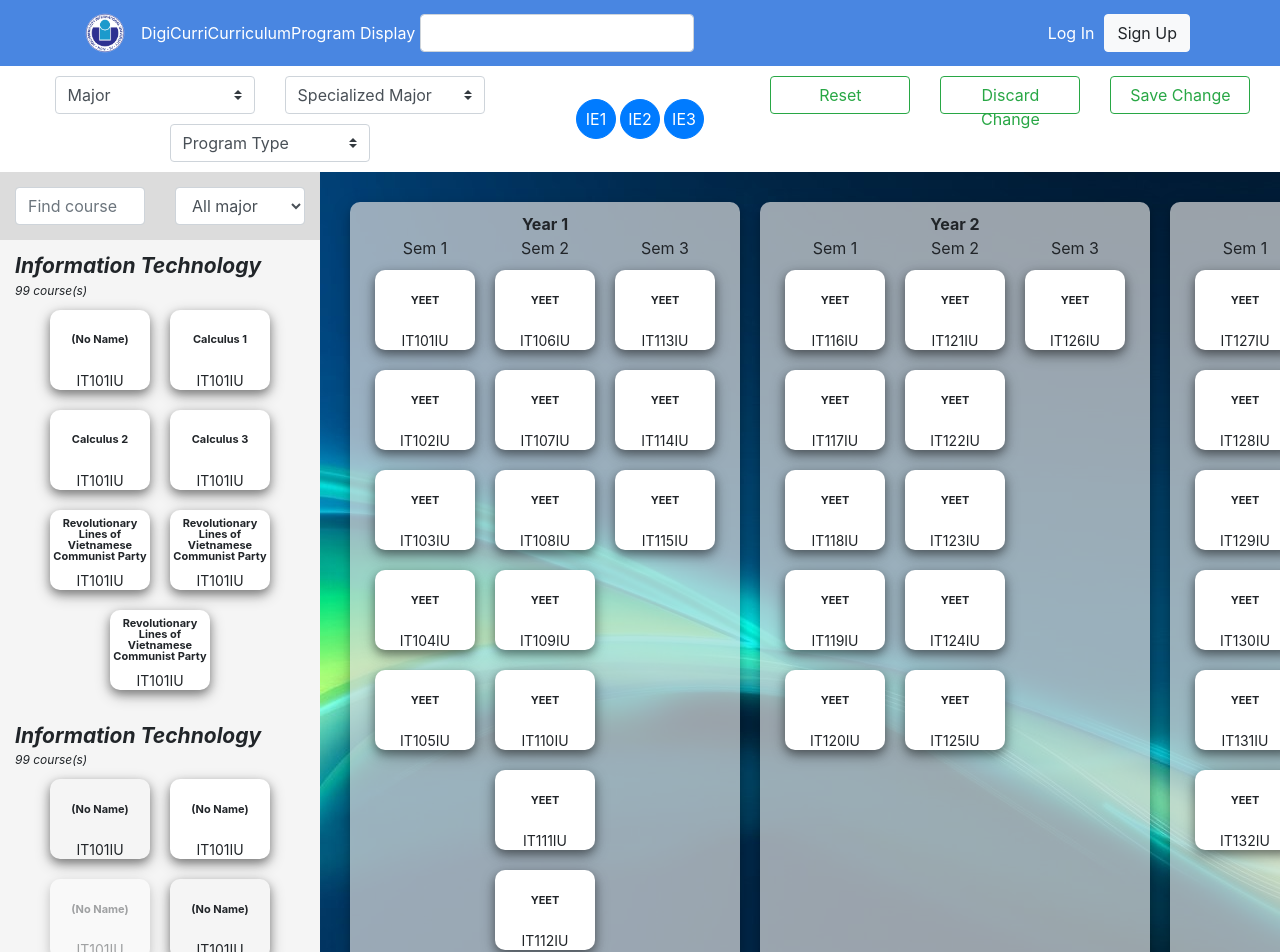
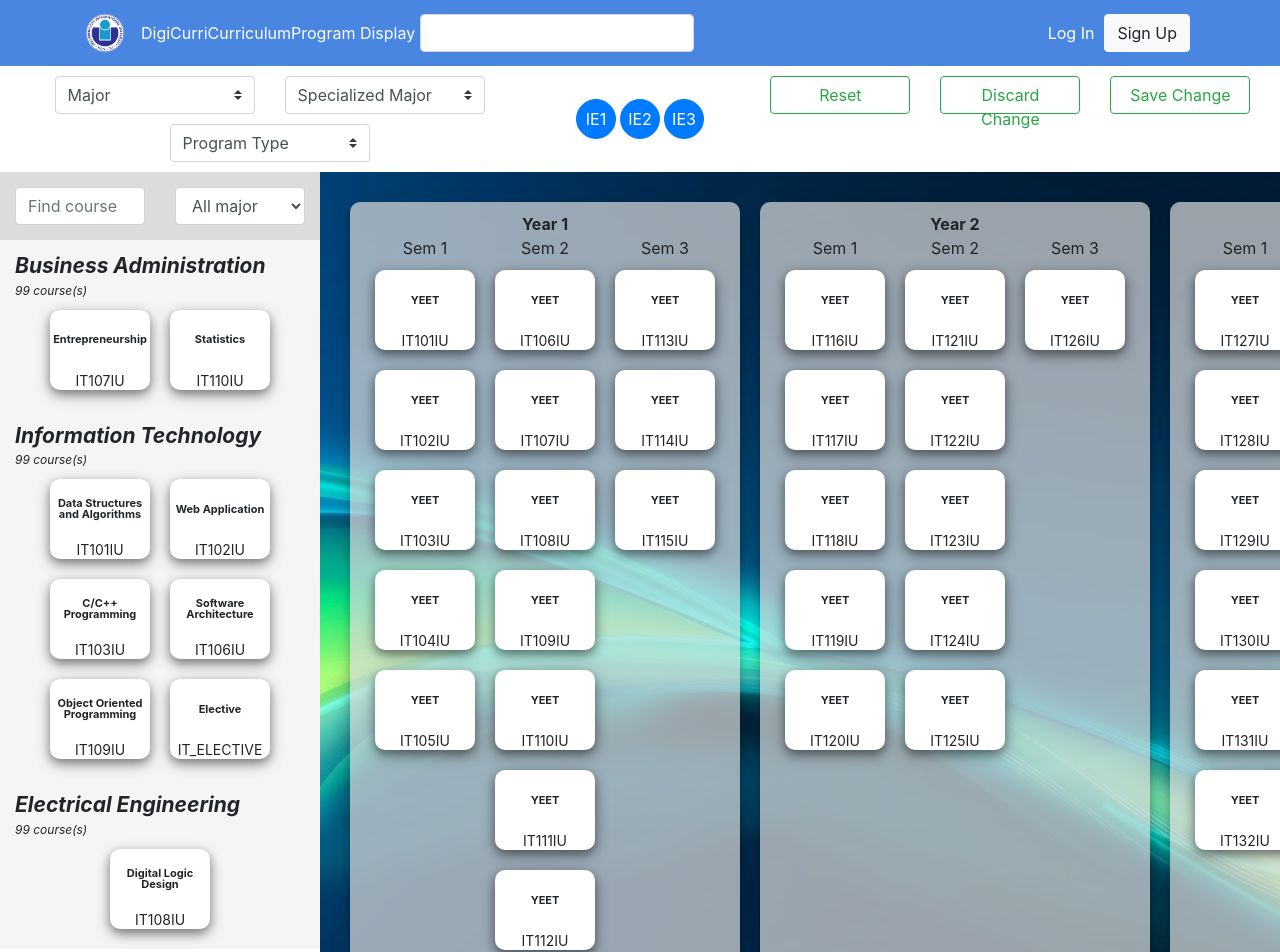
Before and after one commit to hcmiu-se-club-2019/digi-curriculum, a React (Create React App) app: page /curriculum/edit in a window 1280 px wide. Shown: the top 952 px of the page. Built offline with nearby package versions, Linux system fonts and the light colour scheme.

Commit message:
Update drag source

```diff
--- a/src/components/CurriculumEdit/CourseDragSource.jsx
+++ b/src/components/CurriculumEdit/CourseDragSource.jsx
@@ -1,9 +1,12 @@
 import React, { Component } from "react";
 import styled from "styled-components";
 import { Row, Col, Container } from "react-bootstrap";
+import { DragDropContext, Droppable, Draggable } from "react-beautiful-dnd";
 
 import CourseTile from "../Curriculum/CourseTile";
 import SearchForm from "./SearchForm";
+import data_majors from "./data-majors";
+import data_courses from "./data-courses";
 
 const Toolbar = styled(Container).attrs({ fluid: true })`
   background-color: gainsboro;
@@ -57,6 +60,7 @@ class CourseDragSource extends Component {
   render() {
     return (
       <Container fluid>
+        <DragDropContext onDragEnd={this.onDragEnd}>
           <Row>
             <Toolbar>
               <SearchForm />
@@ -82,66 +86,56 @@ class CourseDragSource extends Component {
           </Row>
           <Row as={Content}>
             <Container fluid>
-            <Row as={MajorGroup}>
+              {data_majors.allIds.map((majorId) => (
+                <Droppable droppableId={majorId} key={majorId}>
+                  {(provided, snapshot) => (
+                    <MajorGroup ref={provided.innerRef}>
+                      <Row>
                         <Container fluid>
-                <MajorTitle name="Information Technology" count={99} />
+                          <MajorTitle
+                            name={data_majors[majorId].name}
+                            count={99}
+                          />
                           <Row>
                             <Col as={CourseList}>
-                    <CourseTile courseId="IT101IU" active />
-                    <CourseTile courseId="IT101IU" name="Calculus 1" active />
-                    <CourseTile courseId="IT101IU" name="Calculus 2" active />
-                    <CourseTile courseId="IT101IU" name="Calculus 3" active />
+                              {data_courses.allIds.map((courseId, index) =>
+                                data_courses[courseId].majorId === majorId ? (
+                                  <Draggable
+                                    draggableId={courseId}
+                                    index={index}
+                                    key={courseId}
+                                  >
+                                    {(provided2) => (
+                                      <div
+                                        ref={provided2.innerRef}
+                                        {...provided2.dragHandleProps}
+                                        {...provided2.draggableProps}
+                                      >
                                         <CourseTile
-                      courseId="IT101IU"
-                      name="Revolutionary Lines of Vietnamese Communist Party"
+                                          // key={courseId}
+                                          courseId={courseId}
+                                          name={data_courses[courseId].name}
                                           active
                                         />
-                    <CourseTile
-                      courseId="IT101IU"
-                      name="Revolutionary Lines of Vietnamese Communist Party"
-                      active
-                    />
-                    <CourseTile
-                      courseId="IT101IU"
-                      name="Revolutionary Lines of Vietnamese Communist Party"
-                      active
-                    />
+                                      </div>
+                                    )}
+                                  </Draggable>
+                                ) : (
+                                  ""
+                                )
+                              )}
                             </Col>
                           </Row>
                         </Container>
                       </Row>
-            <Row as={MajorGroup}>
-              <Container fluid>
-                <MajorTitle name="Information Technology" count={99} />
-                <Row>
-                  <Col as={CourseList}>
-                    <CourseTile courseId="IT101IU" />
-                    <CourseTile courseId="IT101IU" active />
-                    <CourseTile courseId="IT101IU" active dragged />
-                    <CourseTile courseId="IT101IU" />
-                    <CourseTile courseId="IT101IU" active />
-                    <CourseTile courseId="IT101IU" active dragged />
-                  </Col>
-                </Row>
+                      {provided.placeholder}
+                    </MajorGroup>
+                  )}
+                </Droppable>
+              ))}
             </Container>
           </Row>
-            <Row as={MajorGroup}>
-              <Container fluid>
-                <MajorTitle name="Information Technology" count={99} />
-                <Row>
-                  <Col as={CourseList}>
-                    <CourseTile courseId="IT101IU" name="Calculus 1" />
-                    <CourseTile courseId="IT101IU" />
-                    <CourseTile courseId="IT101IU" />
-                    <CourseTile courseId="IT101IU" name="Calculus 1" />
-                    <CourseTile courseId="IT101IU" name="Calculus 1" />
-                    <CourseTile courseId="IT101IU" name="Calculus 1" />
-                  </Col>
-                </Row>
-              </Container>
-            </Row>
-          </Container>
-        </Row>
+        </DragDropContext>
       </Container>
     );
   }
--- a/src/components/CurriculumEdit/CurriculumActionFilter.jsx
+++ b/src/components/CurriculumEdit/CurriculumActionFilter.jsx
@@ -46,7 +46,7 @@ function SelectItem(props) {
         <option hidden>{props.title}</option>
         {props.orders
           ? props.orders.map((order) => (
-              <option>{props.options[order].name}</option>
+              <option key={order}>{props.options[order].name}</option>
             ))
           : ""}
       </Form.Control>
@@ -93,7 +93,7 @@ const filterData = {
 class CurriculumActionFilter extends Component {
   render() {
     return (
-      <Row noGutters style={{ padding: "5px" }}>
+      <Row noGutters style={{ padding: "5px", backgroundColor: "white" }}>
         <Col xl={5}>
           <Container fluid>
             <Row as={SelectGroup}>
--- a/src/components/CurriculumEdit/CurriculumDropDestination.jsx
+++ b/src/components/CurriculumEdit/CurriculumDropDestination.jsx
@@ -16,7 +16,7 @@ const DropContent = styled.div`
   display: flex;
   overflow-x: auto;
   flex-direction: row;
-  padding: 20px 20px 20px 20px;
+  padding: 20px;
   text-align: center;
   /* Fix overflow-x visual bug */
   ::after {
--- /dev/null
+++ b/src/components/CurriculumEdit/data-courses.js
@@ -0,0 +1,116 @@
+const data_courses = {
+  IT101IU: {
+    id: "IT101IU",
+    name: "Data Structures and Algorithms",
+    majorId: "IT",
+    subMajorId: null,
+    credit: 4,
+    prerequisites: [],
+    selected: false,
+  },
+  IT102IU: {
+    id: "IT102IU",
+    name: "Web Application",
+    majorId: "IT",
+    subMajorId: null,
+    credit: 4,
+    prerequisites: ["IT101IU", "IT103IU"],
+    selected: false,
+  },
+  IT103IU: {
+    id: "IT103IU",
+    name: "C/C++ Programming",
+    majorId: "IT",
+    subMajorId: null,
+    credit: 4,
+    prerequisites: [],
+    selected: false,
+  },
+  IT104IU: {
+    id: "IT104IU",
+    name: "Revolutionary Lines of Vietnamese Communist Party",
+    majorId: null,
+    subMajorId: null,
+    credit: 2,
+    prerequisites: [],
+    selected: false,
+  },
+  IT105IU: {
+    id: "IT105IU",
+    name: "Military Education",
+    majorId: null,
+    subMajorId: null,
+    credit: 0,
+    prerequisites: [],
+    selected: false,
+  },
+  IT106IU: {
+    id: "IT106IU",
+    name: "Software Architecture",
+    majorId: "IT",
+    subMajorId: "CS",
+    credit: 4,
+    prerequisites: [],
+    selected: false,
+  },
+  IT107IU: {
+    id: "IT107IU",
+    name: "Entrepreneurship",
+    majorId: "BA",
+    subMajorId: null,
+    credit: 3,
+    prerequisites: [],
+    selected: false,
+  },
+  IT108IU: {
+    id: "IT108IU",
+    name: "Digital Logic Design",
+    majorId: "EE",
+    subMajorId: null,
+    credit: 4,
+    prerequisites: [],
+    selected: false,
+  },
+  IT109IU: {
+    id: "IT109IU",
+    name: "Object Oriented Programming",
+    majorId: "IT",
+    subMajorId: null,
+    credit: 4,
+    prerequisites: [],
+    selected: false,
+  },
+  IT_ELECTIVE: {
+    id: null,
+    name: "Elective",
+    majorId: "IT",
+    subMajorId: null,
+    credit: 4,
+    prerequisites: [],
+    selected: false,
+  },
+  IT110IU: {
+    id: "IT110IU",
+    name: "Statistics",
+    majorId: "BA",
+    subMajorId: null,
+    credit: 4,
+    prerequisites: [],
+    selected: false,
+  },
+  allIds: [
+    "IT101IU",
+    "IT102IU",
+    "IT103IU",
+    "IT104IU",
+    "IT105IU",
+    "IT106IU",
+    "IT107IU",
+    "IT108IU",
+    "IT109IU",
+    "IT_ELECTIVE",
+    "IT110IU",
+  ],
+};
+
+export default data_courses;
--- /dev/null
+++ b/src/components/CurriculumEdit/data-majors.js
@@ -0,0 +1,17 @@
+const data_majors = {
+  BA: {
+    id: "BA",
+    name: "Business Administration",
+  },
+  IT: {
+    id: "IT",
+    name: "Information Technology",
+  },
+  EE: {
+    id: "EE",
+    name: "Electrical Engineering",
+  },
+  allIds: ["BA", "IT", "EE"],
+};
+
+export default data_majors;
--- a/src/components/CurriculumEdit/index.jsx
+++ b/src/components/CurriculumEdit/index.jsx
@@ -1,5 +1,5 @@
 import React, { Component } from "react";
-import { Container, Row, Col } from "react-bootstrap";
+import { Container, Row, Col, Navbar } from "react-bootstrap";
 // import { DragDropContext } from "react-beautiful-dnd";
 
 import CurriculumActionFilter from "./CurriculumActionFilter";
@@ -7,11 +7,12 @@ import CourseDragSource from "./CourseDragSource";
 import CurriculumDropDestination from "./CurriculumDropDestination";
 
 class CurriculumEdit extends Component {
-
   render() {
     return (
       <Container fluid style={{ padding: "0px" }}>
-        <CurriculumActionFilter />
+        <Navbar bsPrefix="div" fixed="top" sticky="top">
+          <CurriculumActionFilter />
+        </Navbar>
         {/* <DragDropContext onDragEnd={this.onDragEnd}> */}
         <Row noGutters>
           <Col sm={3} md={3} lg={3} xl={3}>
```
Lines whose indentation alone changed are shown as unchanged.
